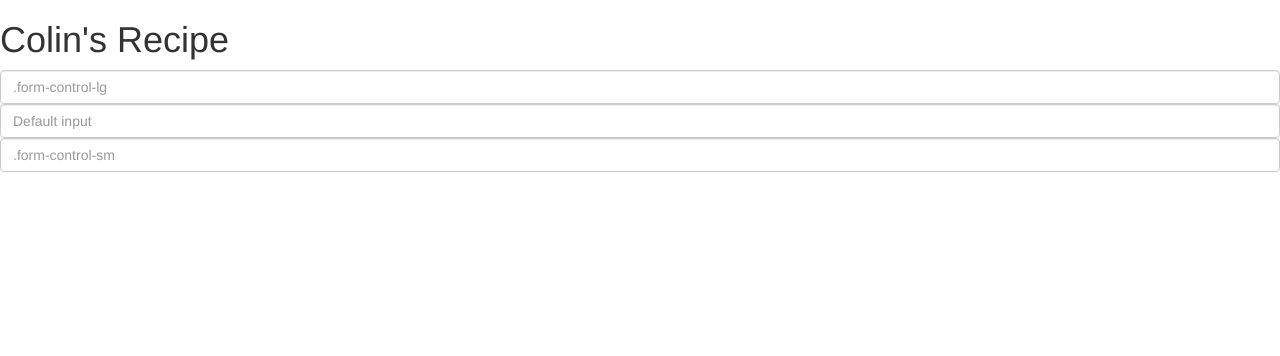
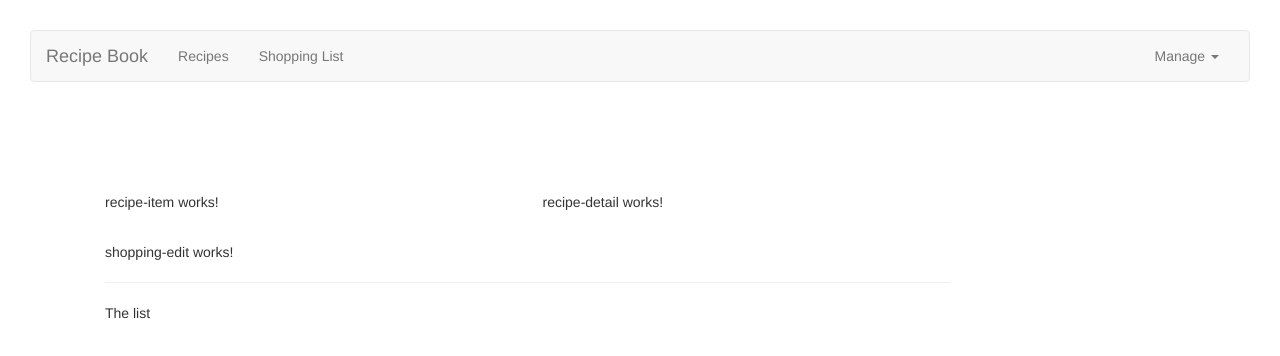
Before and after one commit to ColinYoon0628/angular-recipe, an Angular app: page / in a window 1280 px wide. Shown: the top 356 px of the page. Built offline with nearby package versions, Linux system fonts and the light colour scheme.

Commit message:
added navbar

```diff
--- a/src/app/app.component.css
+++ b/src/app/app.component.css
@@ -0,0 +1,3 @@
+* {
+    margin: 30px;
+}
--- a/src/app/app.component.html
+++ b/src/app/app.component.html
@@ -1,4 +1,9 @@
 <header></header>
-<input class="form-control form-control-lg" type="text" placeholder=".form-control-lg" aria-label=".form-control-lg example">
-<input class="form-control" type="text" placeholder="Default input" aria-label="default input example">
-<input class="form-control form-control-sm" type="text" placeholder=".form-control-sm" aria-label=".form-control-sm example">
+<div class="container">
+    <div class="row">
+        <div class="col-d-12">
+            <app-recipes></app-recipes>
+            <app-shopping-list></app-shopping-list>
+        </div>
+    </div>
+</div>
--- a/src/app/app.module.ts
+++ b/src/app/app.module.ts
@@ -8,6 +8,7 @@
 import { RecipeDetailComponent } from './recipes/recipe-detail/recipe-detail.component';
 import { ShoppingListComponent } from './shopping-list/shopping-list.component';
 import { ShoppingEditComponent } from './shopping-list/shopping-edit/shopping-edit.component';
+import { RecipeItemComponent } from './recipes/recipe-list/recipe-item/recipe-item.component';
 
 @NgModule({
   declarations: [
@@ -17,7 +18,8 @@
     RecipeListComponent,
     RecipeDetailComponent,
     ShoppingListComponent,
-    ShoppingEditComponent
+    ShoppingEditComponent,
+    RecipeItemComponent
   ],
   imports: [
     BrowserModule
--- a/src/app/header/header.component.html
+++ b/src/app/header/header.component.html
@@ -1 +1,22 @@
-<h1>Colin's {{title}}</h1>
+<nav class="navbar navbar-default">
+    <div class="container-fluid">
+        <div class="navbar-header">
+            <a href="#" class="navbar-brand">Recipe Book</a>
+        </div>
+        <div class="collapse navbar-collapse">
+            <ul class="nav navbar-nav">
+                <li><a href="#">Recipes</a></li>
+                <li><a href="#">Shopping List</a></li>
+            </ul>
+            <ul class="nav navbar-nav navbar-right">
+                <li class="dropdown">
+                    <a href="#" class="dropdown-toggle" role="button">Manage <span class="caret"></span></a>
+                    <ul class="dropdown-menu">
+                        <li><a href="#">Save Data</a></li>
+                        <li><a href="#">Fetch Data</a></li>
+                    </ul>
+                </li>
+            </ul>
+        </div>
+    </div>
+</nav>
--- a/src/app/recipes/recipe-list/recipe-detail/recipe-detail.component.html
+++ /dev/null
@@ -1 +0,0 @@
-<p>recipe-detail works!</p>
--- /dev/null
+++ b/src/app/recipes/recipe-list/recipe-item/recipe-item.component.html
@@ -0,0 +1 @@
+<p>recipe-item works!</p>
--- /dev/null
+++ b/src/app/recipes/recipe-list/recipe-item/recipe-item.component.ts
@@ -0,0 +1,15 @@
+import { Component, OnInit } from '@angular/core';
+
+@Component({
+  selector: 'app-recipe-item',
+  templateUrl: './recipe-item.component.html',
+  styleUrls: ['./recipe-item.component.css']
+})
+export class RecipeItemComponent implements OnInit {
+
+  constructor() { }
+
+  ngOnInit(): void {
+  }
+
+}
--- a/src/app/recipes/recipe-list/recipe-list.component.html
+++ b/src/app/recipes/recipe-list/recipe-list.component.html
@@ -1 +1 @@
-<p>recipe-list works!</p>
+<app-recipe-item></app-recipe-item>
--- a/src/app/recipes/recipes.component.html
+++ b/src/app/recipes/recipes.component.html
@@ -1 +1,8 @@
-<p>recipes works!</p>
+<div class="row">
+    <div class="col-md-5">
+        <app-recipe-list></app-recipe-list>
+    </div>
+    <div class="col-md-7">
+        <app-recipe-detail></app-recipe-detail>
+    </div>
+</div>
--- a/src/app/shopping-list/shopping-list.component.html
+++ b/src/app/shopping-list/shopping-list.component.html
@@ -1 +1,7 @@
-<p>shopping-list works!</p>
+<div class="row">
+    <div class="col-xs-10">
+        <app-shopping-edit></app-shopping-edit>
+        <hr>
+        <p>The list</p>
+    </div>
+</div>
```
Also changed, not shown: src/app/recipes/recipe-list/recipe-detail/recipe-detail.component.ts (deleted, +0 -15 lines), src/app/recipes/recipe-list/recipe-item/recipe-item.component.css (added).
